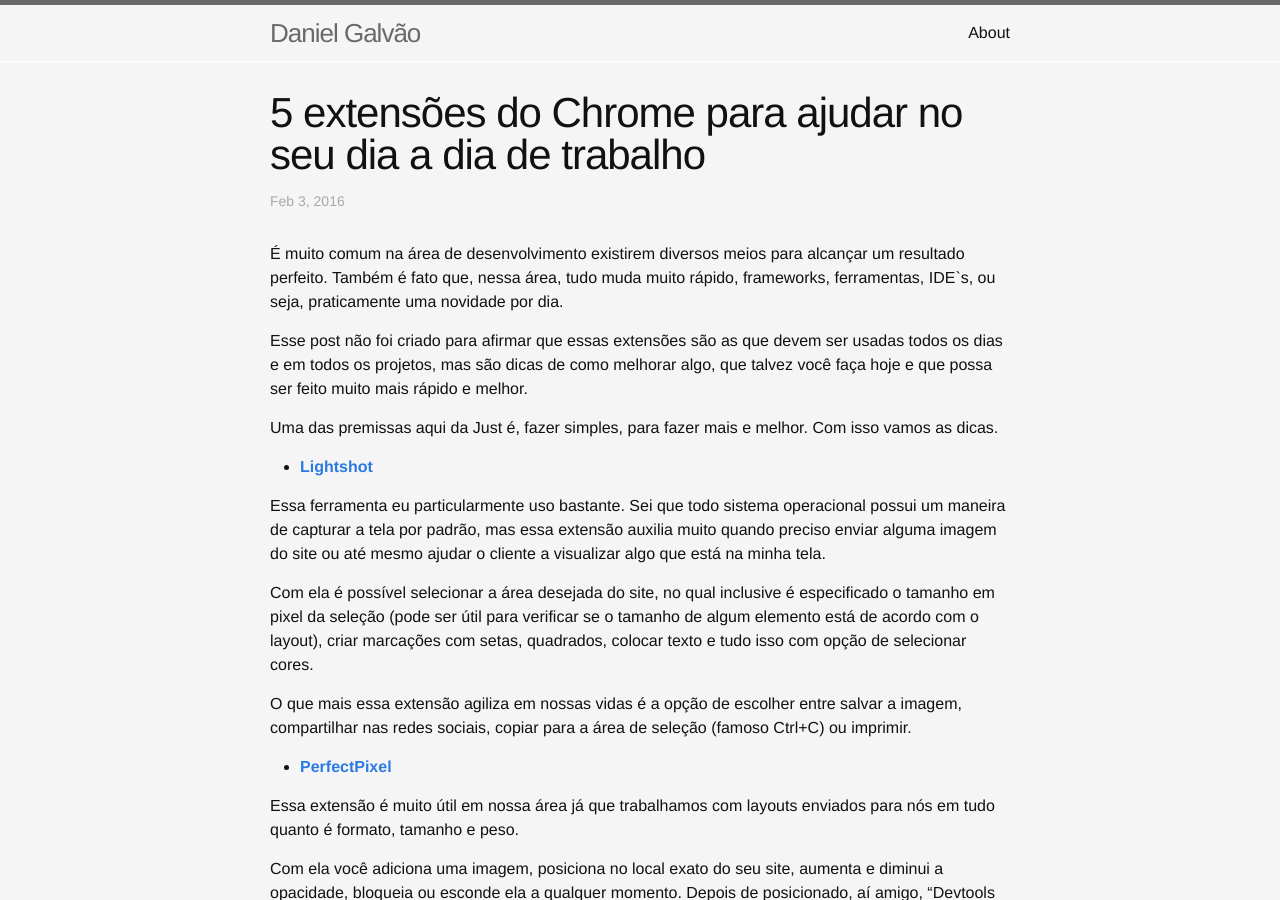
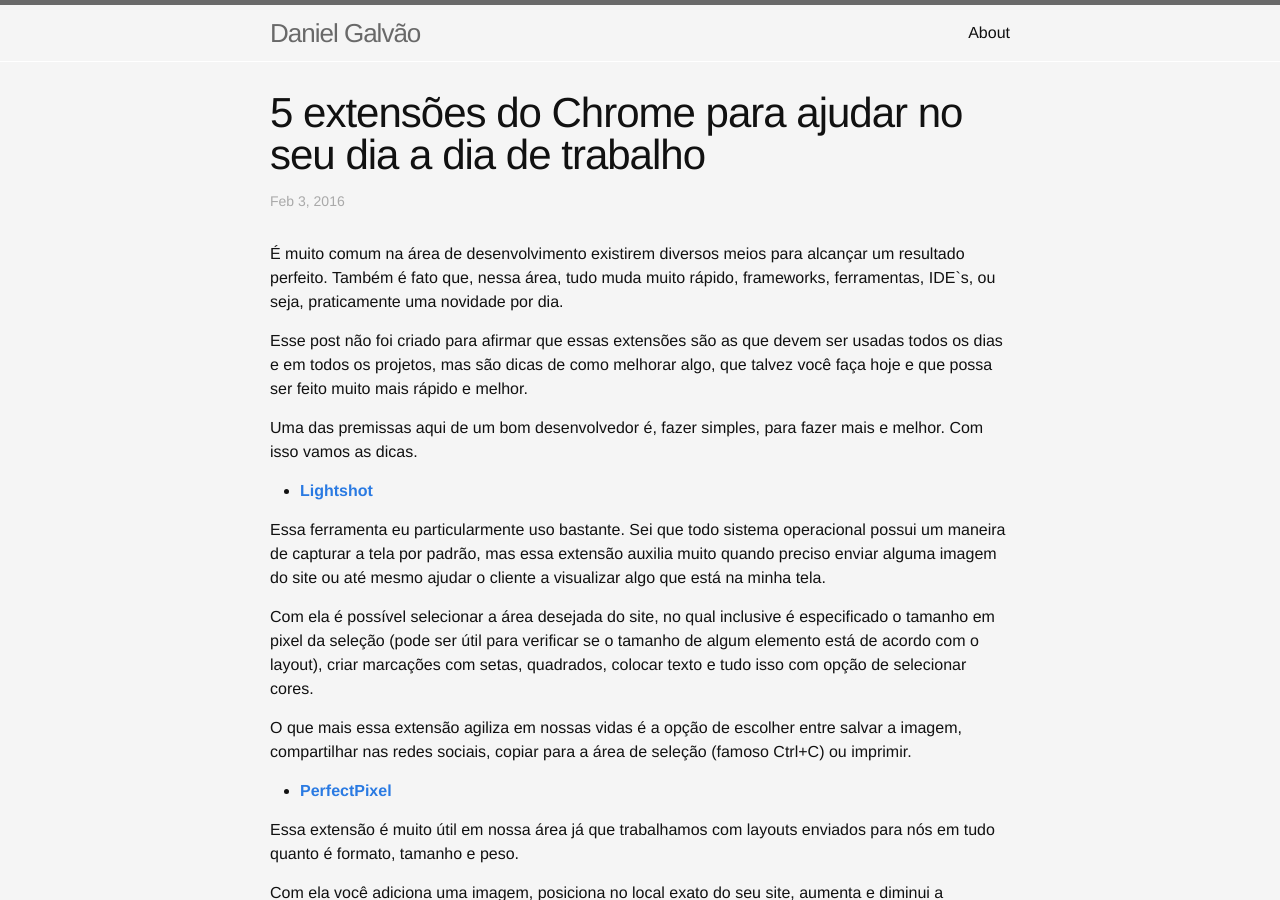
Before and after one commit to danielGalvao/danielGalvao.github.io, a Jekyll site: the page built from _posts/2016-02-03-5-extensões-do-chrome-para-ajudar-no-seu-dia-a-dia-de-trabalho.markdown, in a window 1280 px wide and 900 px high. Built offline with Jekyll 4.4.1, drawn with Linux system fonts in a browser that asks for light colours.

Commit message:
Update text removing Just

```diff
--- a/_posts/2016-02-03-5-extensões-do-chrome-para-ajudar-no-seu-dia-a-dia-de-trabalho.markdown
+++ b/_posts/2016-02-03-5-extensões-do-chrome-para-ajudar-no-seu-dia-a-dia-de-trabalho.markdown
@@ -8,7 +8,7 @@ categories: javascript atom chrome tecnology
 
 Esse post não foi criado para afirmar que essas extensões são as que devem ser usadas todos os dias e em todos os projetos, mas são dicas de como melhorar algo, que talvez você faça hoje e que possa ser feito muito mais rápido e melhor.
 
- Uma das premissas aqui da Just é, fazer simples, para fazer mais e melhor. Com isso vamos as dicas.
+ Uma das premissas aqui de um bom desenvolvedor é, fazer simples, para fazer mais e melhor. Com isso vamos as dicas.
 
 - **[Lightshot](https://chrome.google.com/webstore/detail/lightshot-screenshot-tool/mbniclmhobmnbdlbpiphghaielnnpgdp?hl=pt-BR)**
 
```
